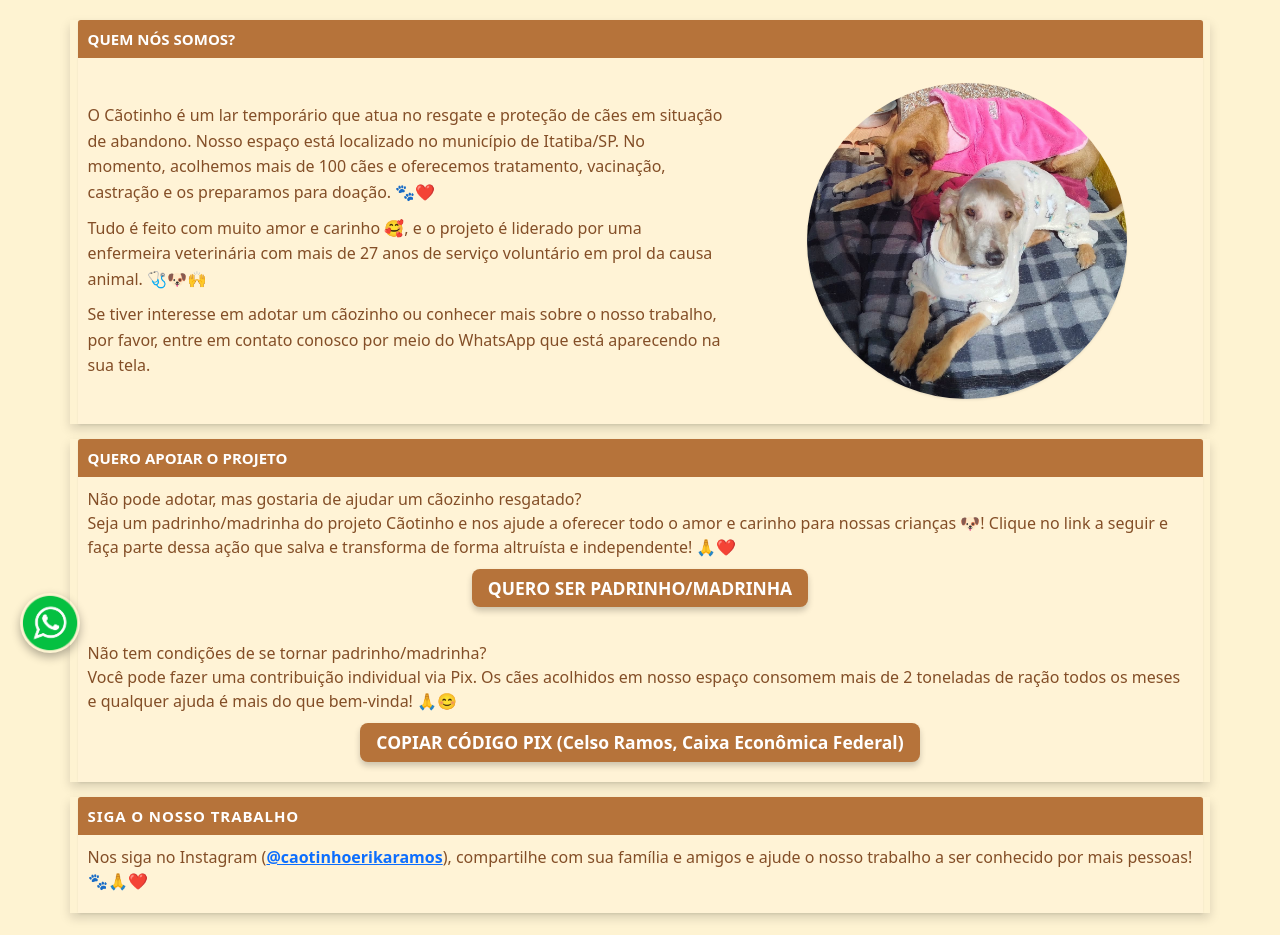
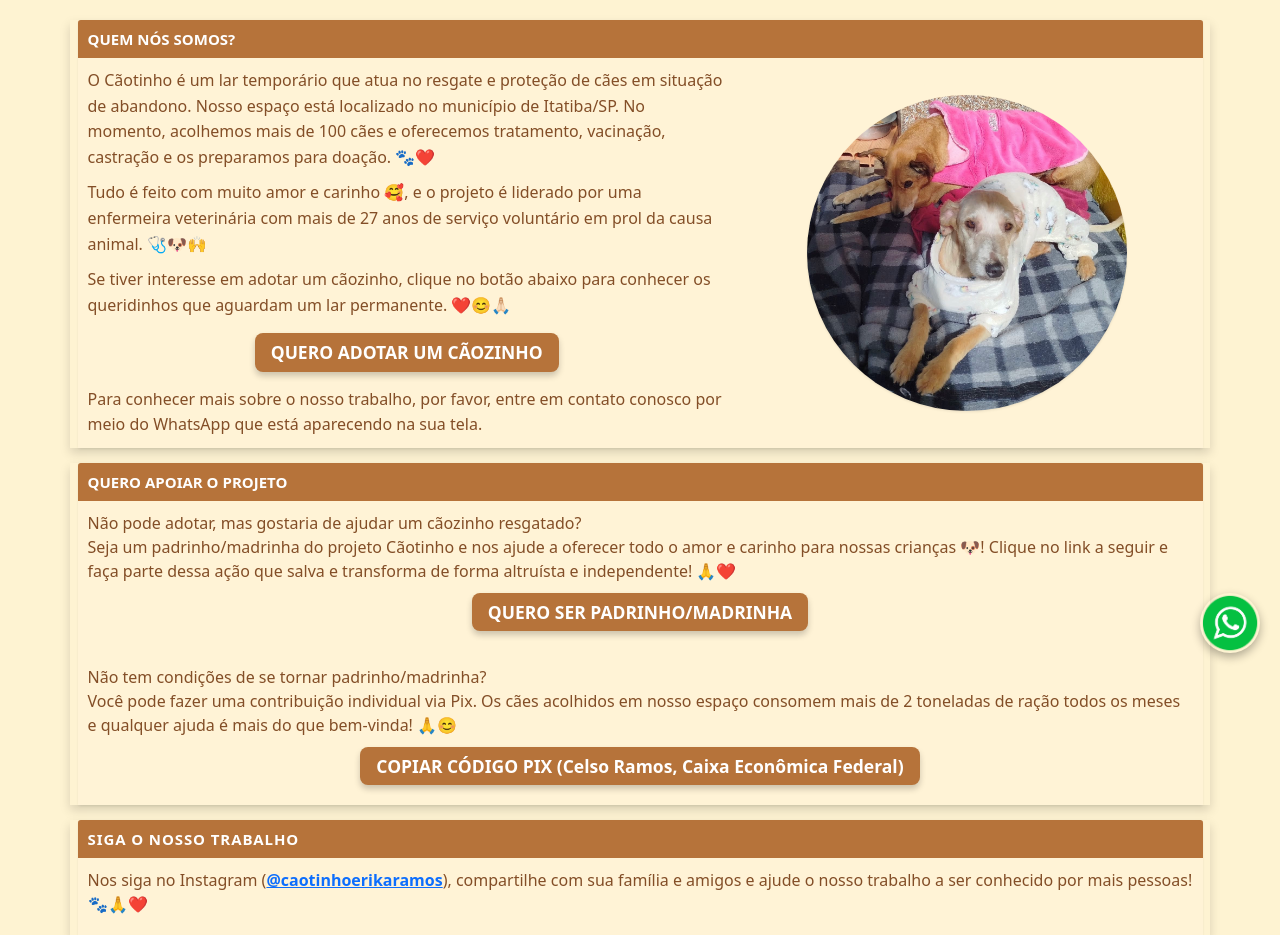
Before and after one commit to iaramariano/projetointegrador2, a Django app: page / in a window 1280 px wide. Shown: the part 127-1062 px from the top of the page. Run offline with Django 5.2, Linux system fonts and the light colour scheme; some libraries are stand-ins or nearby versions.

Commit message:
fix: correção do direcionamento para área logada e inclusão de opção para ver listagem de cães

```diff
--- a/pets/templates/pets/pages/home.html
+++ b/pets/templates/pets/pages/home.html
@@ -34,11 +34,11 @@
     <separator class="my-4"></separator>
 
     <div class="col-12 my-5 text-center">
-        <a href="http://127.0.0.1:8000/area-logada"
+    <a href="{% url 'pet:area_logada' %}"
         class="btn btn-lg fw-bold px-4 py-2"
         style="--bs-btn-color:#834E27;">
         Acessar Área Logada
-        </a>
+    </a>
     </div>
 
     <script src="https://cdn.jsdelivr.net/npm/bootstrap@5.3.5/dist/js/bootstrap.bundle.min.js" integrity="sha384-k6d4wzSIapyDyv1kpU366/PK5hCdSbCRGRCMv+eplOQJWyd1fbcAu9OCUj5zNLiq" crossorigin="anonymous"></script>
@@ -64,7 +64,7 @@
     <a href="https://wa.me/5511970317379?text=Olá!%20Vim%20pelo%20site%20do%20Cãotinho"
     class="whatsapp-float"
     target="_blank" rel="noopener noreferrer"
-    style="position:fixed;left:20px;bottom:20px;z-index:1050;">
+    style="position:fixed;right:20px;bottom:20px;z-index:1050;">
     <img src="{% static 'pets/img/whatsapp.png' %}"
         alt="WhatsApp"
         class="whatsapp-icon"
--- a/pets/templates/pets/partials/about_block.html
+++ b/pets/templates/pets/partials/about_block.html
@@ -21,9 +21,22 @@
         </p>
 
         <p class="mb-0" style="color:#834E27; line-height:1.6;">
-          Se tiver interesse em adotar um cãozinho ou conhecer mais sobre o nosso trabalho, por favor,
+          Se tiver interesse em adotar um cãozinho, clique no botão abaixo para conhecer os queridinhos que aguardam um lar permanente. ❤️😊🙏🏻
+        </p>
+
+        <div class="text-center mt-4">
+          <a href = {% url 'pet:petlist' %}
+             class="btn btn-lg fw-bold text-white px-4 py-2 fs-3"
+             style="background:#B6733A; border-radius:8px; box-shadow:0 4px 6px rgba(0,0,0,0.2);">
+             QUERO ADOTAR UM CÃOZINHO
+          </a>
+        </div>
+
+        <p class="mb-0 mt-4" style="color:#834E27; line-height:1.6;">
+          Para conhecer mais sobre o nosso trabalho, por favor,
           entre em contato conosco por meio do WhatsApp que está aparecendo na sua tela.
         </p>
+
       </div>
 
       <div class="col-md-5 text-center mt-4 mb-4">
```
